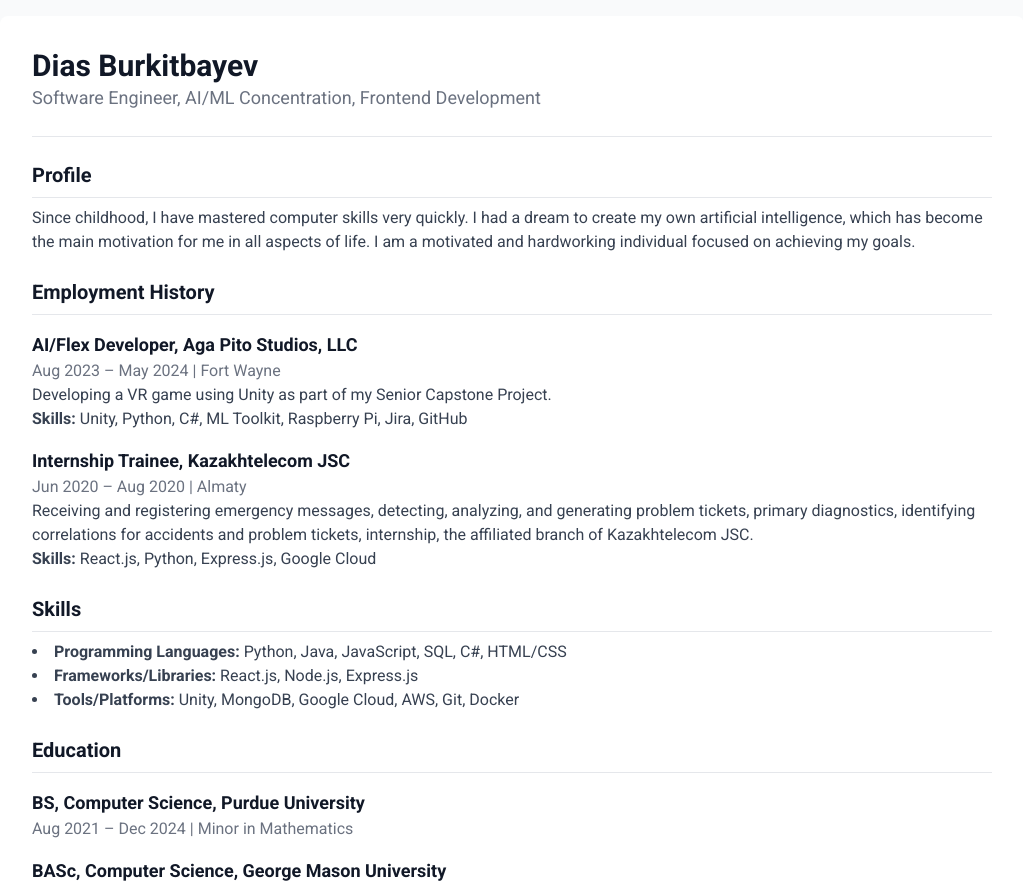
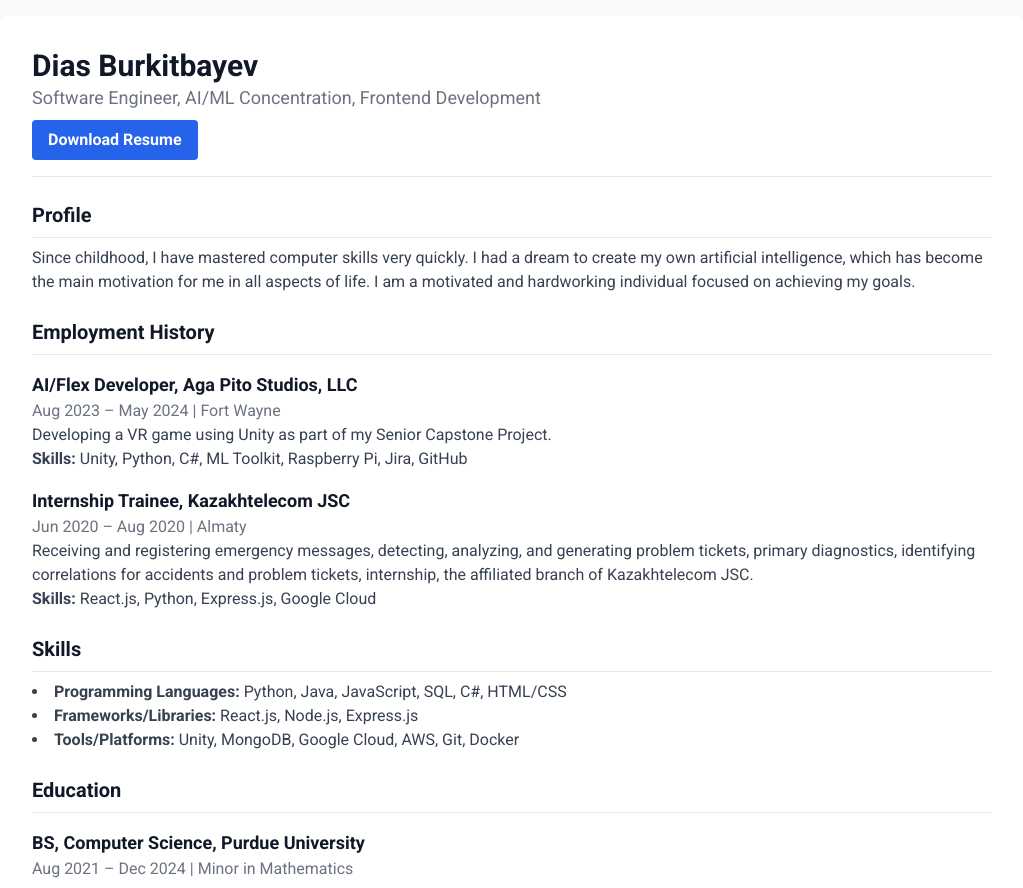
Before and after one commit to diasvtumane/portfolio, a React (Create React App) app: page / in a window 1280 px wide. Shown: the part 920-1808 px from the top of the page, without its empty margins (128-1151 px from the left). Built offline with nearby package versions, Linux system fonts and the light colour scheme; what smooth-scroll would draw is missing.

Commit message:
added resume download button

```diff
--- a/src/components/Resume.jsx
+++ b/src/components/Resume.jsx
@@ -11,8 +11,18 @@ const Resume = () => {
                 {/* Header */}
                 <div className="border-b pb-4 mb-6">
                     <h1 className="text-3xl font-bold">Dias Burkitbayev</h1>
-                    <h3 className="text-lg text-gray-500">Software Engineer, AI/ML Concentration, Frontend Development</h3>
+                    <h3 className="text-lg text-gray-500">
+                        Software Engineer, AI/ML Concentration, Frontend Development
+                    </h3>
                     <div className="mt-2 flex flex-wrap gap-4 text-gray-700">
+                        {/* Download Button */}
+                        <a
+                            href="/resume.pdf"
+                            download
+                            className="px-4 py-2 bg-blue-600 text-white font-semibold rounded hover:bg-blue-700"
+                        >
+                            Download Resume
+                        </a>
                     </div>
                 </div>
 
@@ -66,7 +76,6 @@ const Resume = () => {
                     </ul>
                 </div>
 
-
                 {/* Education */}
                 <div>
                     <h3 className="text-xl font-bold border-b pb-2">Education</h3>
```
Also changed, not shown: 1 other file (tests, documents, lock files or other folders).
